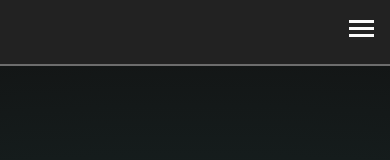
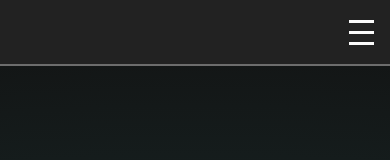
Before and after one commit to goyeet/goyeet.github.io, a React (Create React App) app: page / in a window 390 px wide. Shown: the top 160 px of the page. Built offline with nearby package versions, Linux system fonts and the light colour scheme.

Commit message:
started hamburger rework

```diff
--- a/src/components/Footer/Footer.js
+++ b/src/components/Footer/Footer.js
@@ -2,7 +2,7 @@ import "./Footer.css";
 
 function Footer() {
   return (
-    <div className="footer">
+    <div className="footer" id="contact">
       <div className="vertical-container">
         <div className="icon-container">
           {/* GitHub */}
--- a/src/components/Hamburger/Hamburger.css
+++ b/src/components/Hamburger/Hamburger.css
@@ -8,8 +8,7 @@
   z-index: 10;
 }
 
-.menu .bar,
-.close .bar {
+.bar {
   width: 25px;
   height: 3px;
   background-color: var(--white);
@@ -17,11 +16,15 @@
   transition: 0.4s;
 }
 
-.close .bar:first-child {
-  transform: rotate(45deg);
+.bar.top {
+  transform: rotate(45deg) translate(5px, 5px);
 }
 
-.close .bar:last-child {
+.bar.middle {
+  opacity: 0;
+}
+
+.bar.bottom {
   transform: rotate(-45deg) translate(5px, -5px);
 }
 
--- a/src/components/Hamburger/Hamburger.js
+++ b/src/components/Hamburger/Hamburger.js
@@ -1,20 +1,11 @@
 import "./Hamburger.css";
 
-const Hamburger = ({ isMenuOpen }) => {
+const Hamburger = ({ isMenuOpen, toggleMenu }) => {
   return (
-    <div className="hamburger">
-      {isMenuOpen ? (
-        <div className="close">
-          <div className="bar"></div>
-          <div className="bar"></div>
-        </div>
-      ) : (
-        <div className="menu">
-          <div className="bar"></div>
-          <div className="bar"></div>
-          <div className="bar"></div>
-        </div>
-      )}
+    <div className="hamburger" onClick={toggleMenu}>
+      <div className={`bar ${isMenuOpen ? "top" : ""}`}></div>
+      <div className={`bar ${isMenuOpen ? "middle" : ""}`}></div>
+      <div className={`bar ${isMenuOpen ? "bottom" : ""}`}></div>
     </div>
   );
 };
--- a/src/components/Navbar/Navbar.css
+++ b/src/components/Navbar/Navbar.css
@@ -20,11 +20,16 @@
   text-decoration: none;
   color: var(--white);
   font-family: "Poppins";
+  width: min-content;
+  padding: 0.25rem 1rem;
+  border-radius: 20px;
 }
 
 .navLink:hover {
   color: var(--hover-color);
-  transition: 0.25s ease;
+  transition: 0.5s ease;
+  background-color: var(--light-gray);
+  border-radius: 20px;
 }
 
 .navbar-mobile {
@@ -41,7 +46,7 @@
     display: flex;
     flex-direction: column;
     align-items: flex-end;
-    width: min-content;
+    width: max-content;
     right: -100%;
     transform: none;
     padding-top: 4rem;
@@ -57,23 +62,11 @@
   }
 
   .navbar-mobile .navLink {
-    width: 80%;
+    width: min-content;
     padding: 0.65rem 1.5rem;
     text-align: right;
   }
 }
-
-/* .logo-container {
-  display: flex;
-  align-items: center;
-  justify-content: center;
-  padding: 1rem;
-}
-
-.logo {
-  width: min-content;
-  height: 35px;
-} */
 
 /* Hamburger menu */
 .top-bar {
--- a/src/components/Navbar/Navbar.js
+++ b/src/components/Navbar/Navbar.js
@@ -1,7 +1,6 @@
 import React, { useState, useEffect, useRef } from "react";
 import "./Navbar.css";
 import Hamburger from "../Hamburger/Hamburger";
-import Logo from "../../assets/gy-favicon-color.png";
 
 function Navbar() {
   const [isMenuOpen, setIsMenuOpen] = useState(false);
@@ -46,6 +45,9 @@ function Navbar() {
         <a href="#projects" className="navLink">
           Projects
         </a>
+        <a href="#contact" className="navLink" onClick={handleLinkClick}>
+          Contact
+        </a>
       </nav>
       <nav
         ref={menuRef}
@@ -61,13 +63,11 @@ function Navbar() {
         <a href="#projects" className="navLink" onClick={handleLinkClick}>
           Projects
         </a>
+        <a href="#contact" className="navLink" onClick={handleLinkClick}>
+          Contact
+        </a>
       </nav>
       <div className="top-bar">
-        {/* <div className="logo-container">
-          <a href="#hero">
-            <img src={Logo} className="logo" alt="logo" />
-          </a>
-        </div> */}
         <div ref={hamburgerRef} onClick={toggleMenu}>
           <Hamburger isMenuOpen={isMenuOpen} />
         </div>
```
